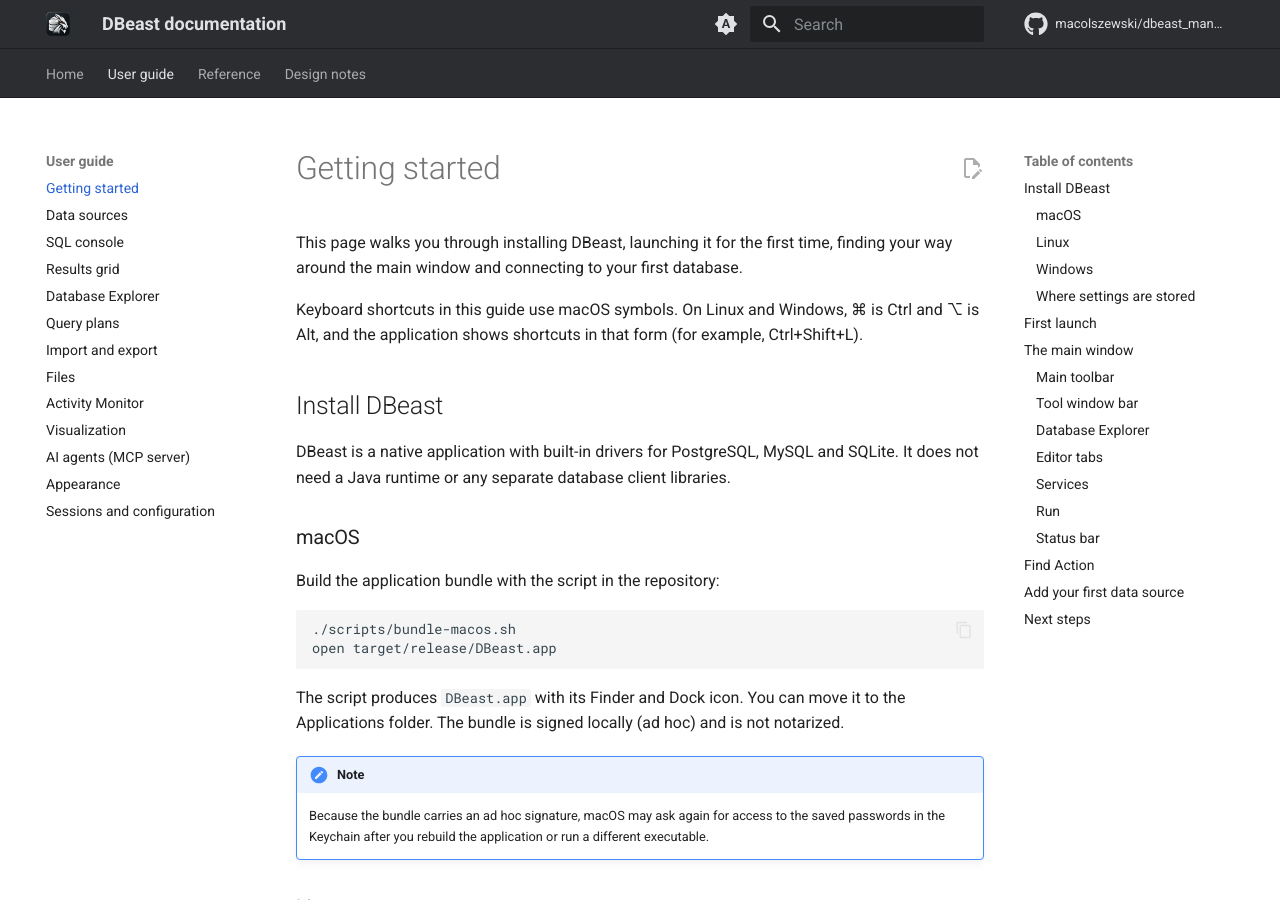
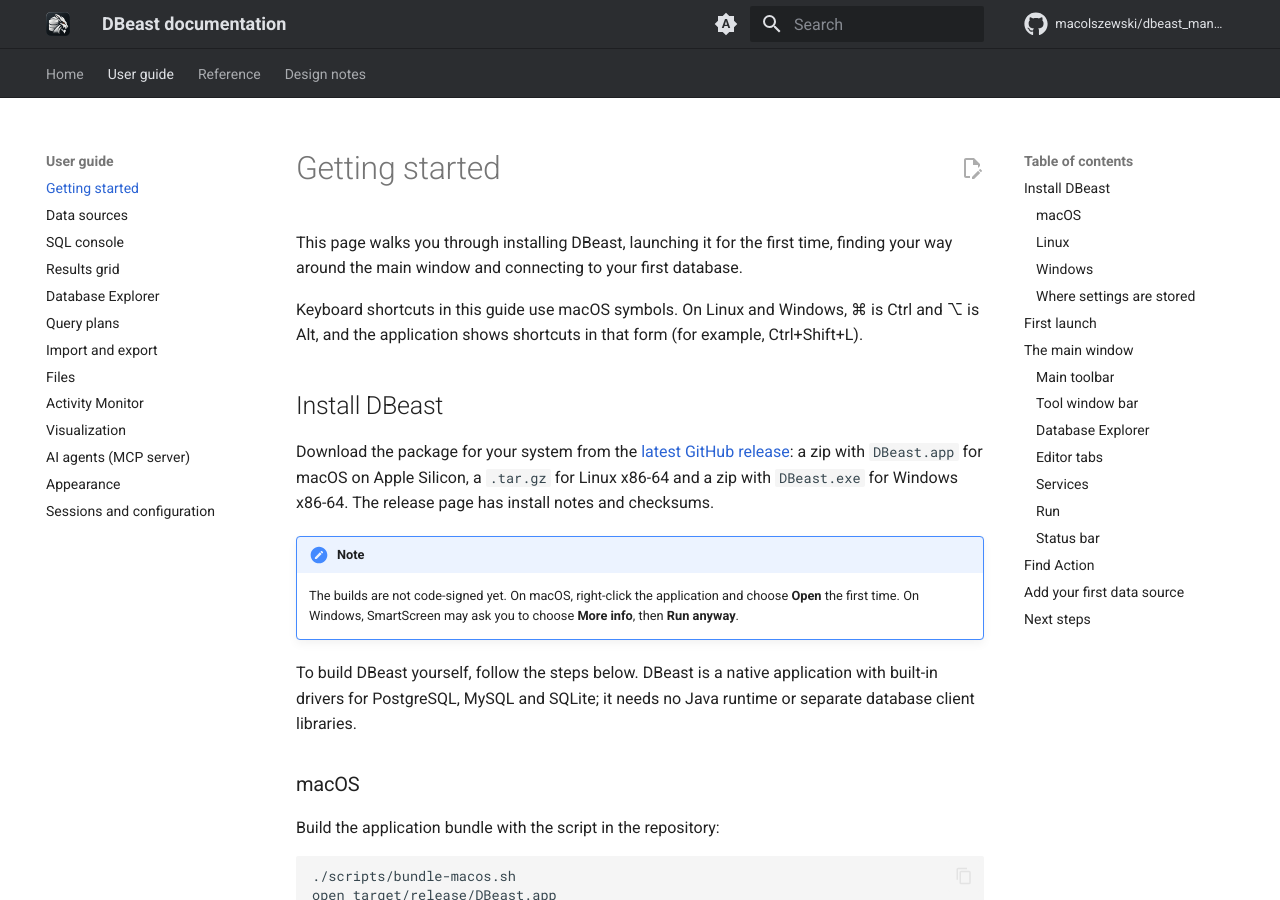
Before and after one commit to macolszewski/dbeast_manager, an MkDocs documentation site: the page built from docs/guide/getting-started.md, in a window 1280 px wide and 900 px high. Built offline with MkDocs 1.6.1 and Material for MkDocs 9.7.7, drawn with Linux system fonts in a browser that asks for light colours; comment, search, counter and statistics services are not loaded.

Commit message:
ci: publish macOS, Linux and Windows packages from version tags

```diff
--- a/docs/guide/getting-started.md
+++ b/docs/guide/getting-started.md
@@ -6,7 +6,12 @@
 
 ## Install DBeast
 
-DBeast is a native application with built-in drivers for PostgreSQL, MySQL and SQLite. It does not need a Java runtime or any separate database client libraries.
+Download the package for your system from the [latest GitHub release](https://github.com/macolszewski/dbeast_manager/releases/latest): a zip with `DBeast.app` for macOS on Apple Silicon, a `.tar.gz` for Linux x86-64 and a zip with `DBeast.exe` for Windows x86-64. The release page has install notes and checksums.
+
+!!! note
+    The builds are not code-signed yet. On macOS, right-click the application and choose **Open** the first time. On Windows, SmartScreen may ask you to choose **More info**, then **Run anyway**.
+
+To build DBeast yourself, follow the steps below. DBeast is a native application with built-in drivers for PostgreSQL, MySQL and SQLite; it needs no Java runtime or separate database client libraries.
 
 ### macOS
 
```
Also changed, not shown: CONTRIBUTING.md (+10 -0 lines), README.md (+10 -3 lines), .github/release-notes.md (added), 1 other file.
